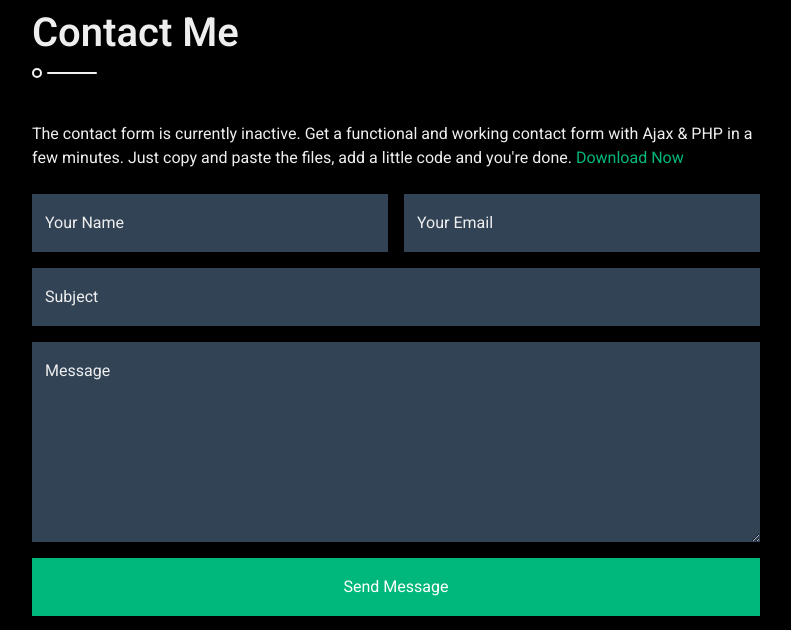
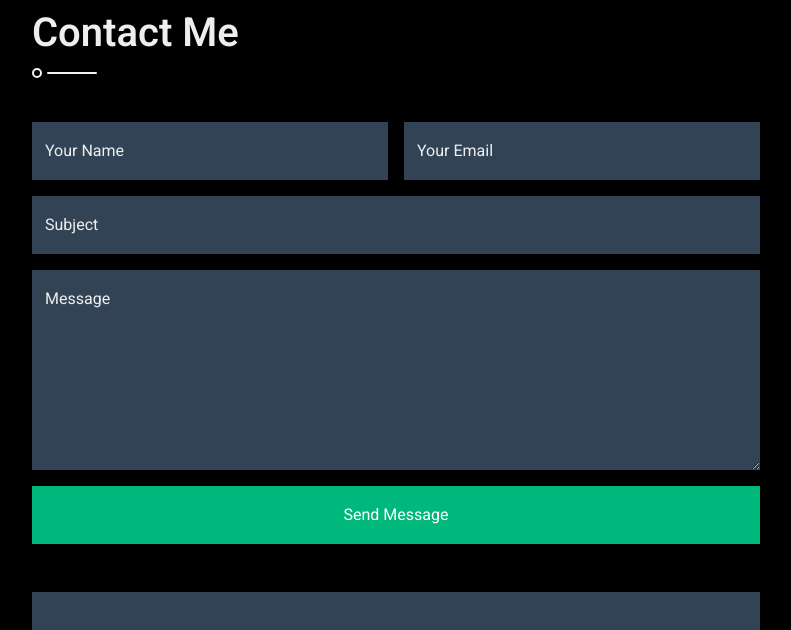
Before and after one commit to shajimidhun6/midhun, a plain HTML site: page index.html in a window 1280 px wide. Shown: the part 2680-3310 px from the top of the page, without its empty margins (438-1229 px from the left). Drawn offline with nearby package versions, Linux system fonts and the light colour scheme.

Commit message:
Update index.html

```diff
--- a/index.html
+++ b/index.html
@@ -371,7 +371,7 @@
                     <!-- Contact Start -->
                     <section class="py-5 wow fadeInUp" data-wow-delay="0.1s" id="contact">
                         <h1 class="title pb-3 mb-5">Contact Me</h1>
-						<p class="mb-4">The contact form is currently inactive. Get a functional and working contact form with Ajax & PHP in a few minutes. Just copy and paste the files, add a little code and you're done. <a href="https://htmlcodex.com/contact-form">Download Now</a></p>
+
                         <form>
                             <div class="row g-3">
                                 <div class="col-md-6">
```
